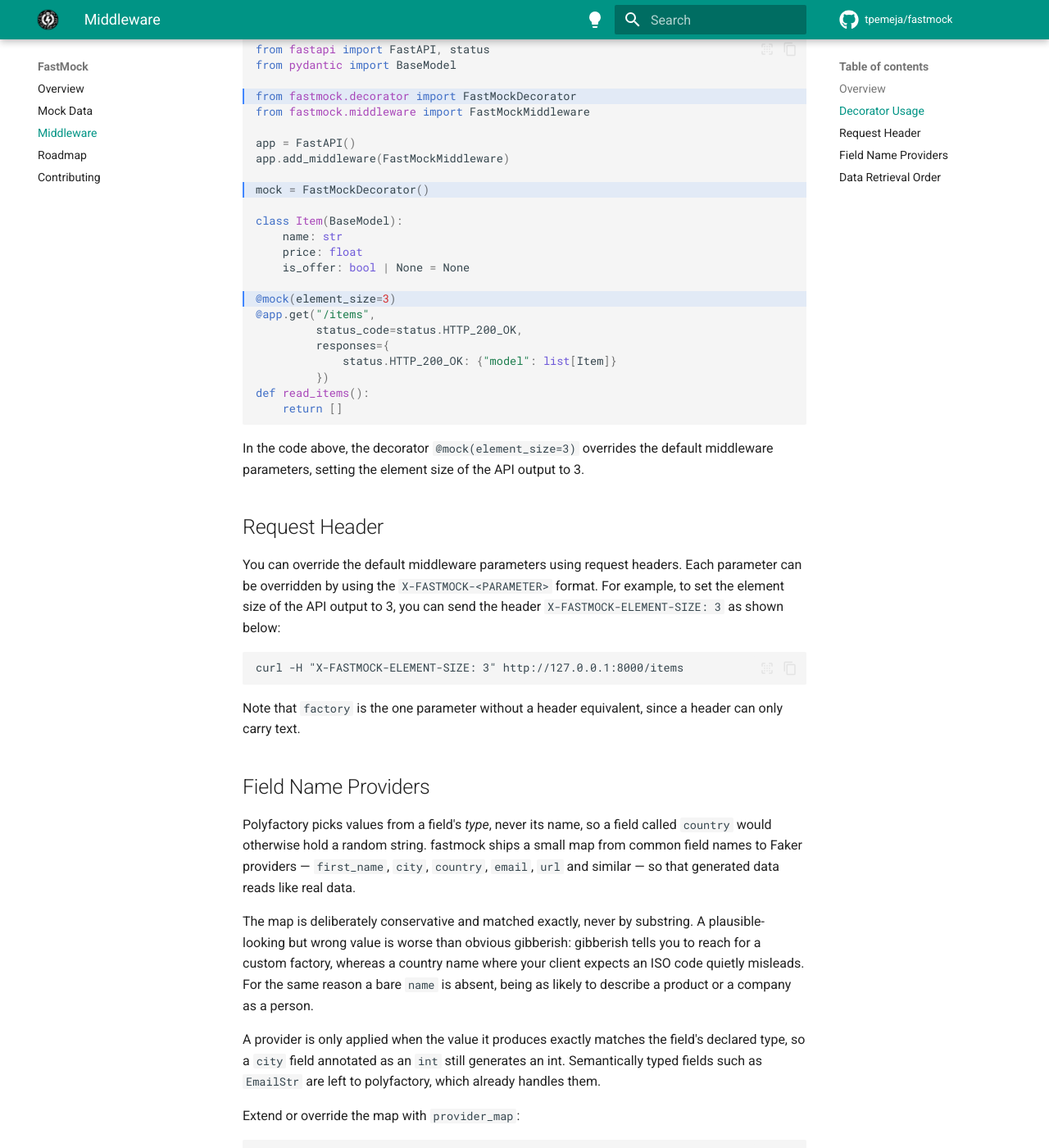
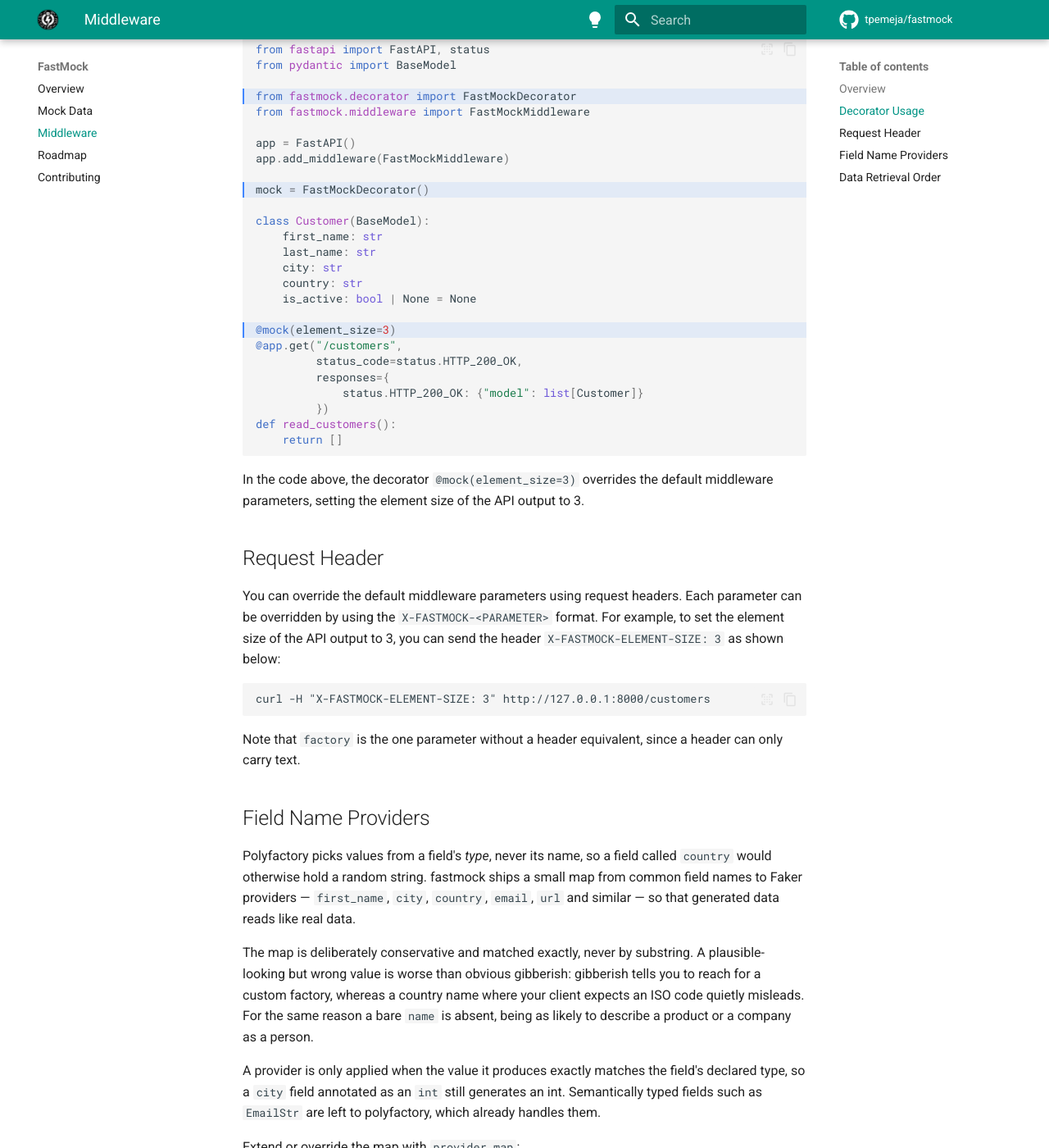
Before and after one commit to tpemeja/fastmock, an MkDocs documentation site: the page built from documentation/docs/middleware.md, in a window 1280 px wide and 1400 px high, scrolled down 518 px. Shown: the whole window at 82% size. Built offline with MkDocs 1.6.1 and Material for MkDocs 9.7.7, drawn with Linux system fonts in a browser that asks for light colours; comment, search, counter and statistics services are not loaded.

Commit message:
Show plausible data in the documentation examples
The quickstart used an Item model whose only string field was `name`,
which is deliberately absent from the provider map, so the headline
example still printed random strings directly beneath the claim that
fastmock generates plausible data.

Switch the quickstart and middleware examples to a Customer model whose
fields the provider map covers, and use genuinely generated output
throughout -- the reproducibility example previously carried values that
were written by hand rather than produced by the library. Also correct
the hl_lines annotations, which pointed at the pre-edit line numbers.

````diff
--- a/documentation/docs/middleware.md
+++ b/documentation/docs/middleware.md
@@ -10,7 +10,7 @@ You can use the decorator to describe the mocking behavior for specific APIs. Th
 
 To utilize the decorator, initialize it and apply it to your API endpoint as shown in the following example:
 
-```python hl_lines="4  10  17"
+```python hl_lines="4  10  19"
 from fastapi import FastAPI, status
 from pydantic import BaseModel
 
@@ -22,18 +22,20 @@ app.add_middleware(FastMockMiddleware)
 
 mock = FastMockDecorator()
 
-class Item(BaseModel):
-    name: str
-    price: float
-    is_offer: bool | None = None
+class Customer(BaseModel):
+    first_name: str
+    last_name: str
+    city: str
+    country: str
+    is_active: bool | None = None
 
 @mock(element_size=3)
-@app.get("/items",
+@app.get("/customers",
          status_code=status.HTTP_200_OK,
          responses={
-             status.HTTP_200_OK: {"model": list[Item]}
+             status.HTTP_200_OK: {"model": list[Customer]}
          })
-def read_items():
+def read_customers():
     return []
 ```
 
@@ -44,7 +46,7 @@ You can override the default middleware parameters using request headers.
 Each parameter can be overridden by using the `X-FASTMOCK-<PARAMETER>` format.
 For example, to set the element size of the API output to 3, you can send the header `X-FASTMOCK-ELEMENT-SIZE: 3` as shown below:
 ```
-curl -H "X-FASTMOCK-ELEMENT-SIZE: 3" http://127.0.0.1:8000/items
+curl -H "X-FASTMOCK-ELEMENT-SIZE: 3" http://127.0.0.1:8000/customers
 ```
 
 Note that `factory` is the one parameter without a header equivalent, since a header can only carry text.
````
Also changed, not shown: documentation/docs/mock-data.md (+6 -6 lines), README.md.
